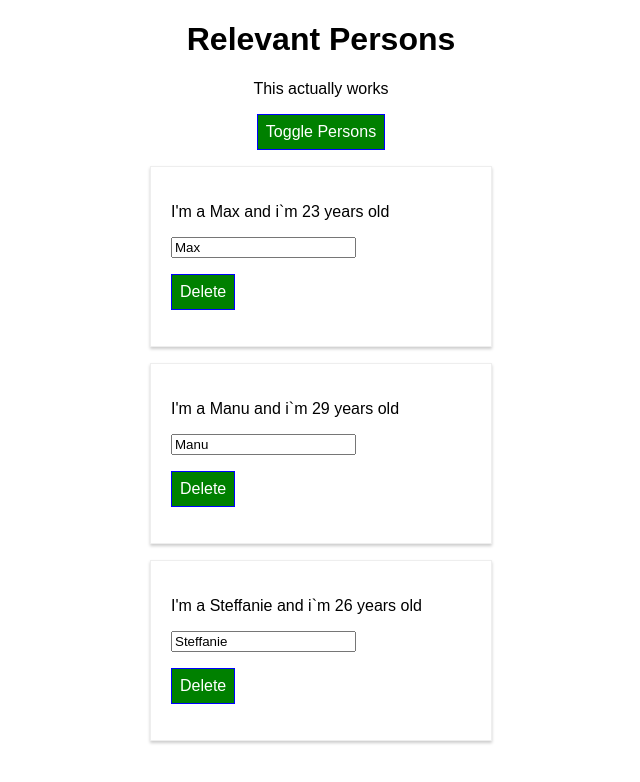
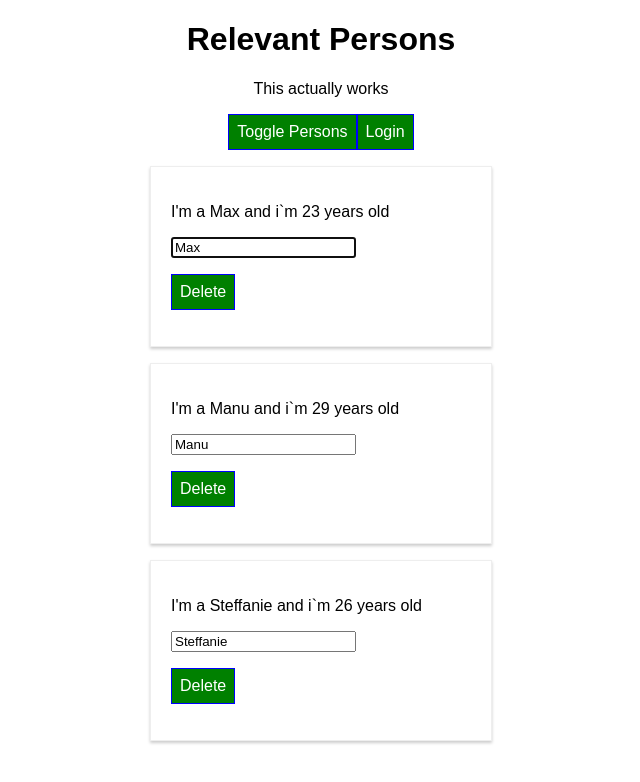
Before and after one commit to iYegor/react_tutorial, a React (Create React App) app in the folder udemy-react-guide/: page / in a window 1280 px wide. Shown: the top 782 px of the page, without its empty margins (319-959 px from the left). Built offline with nearby package versions, Linux system fonts and the light colour scheme.

Commit message:
Added global context

```diff
--- a/udemy-react-guide/src/components/Cockpit/Cockpit.js
+++ b/udemy-react-guide/src/components/Cockpit/Cockpit.js
@@ -5,6 +5,7 @@ const cockpit = (props) => (
         <h1>{props.appTitle}</h1>
         <p>This actually works</p>
         <button onClick={props.clicked}>Toggle Persons</button>
+        <button onClick={props.login}>Login</button>
     </>
 );
 
--- a/udemy-react-guide/src/components/Persons/Person/Person.js
+++ b/udemy-react-guide/src/components/Persons/Person/Person.js
@@ -1,18 +1,45 @@
-import React, {Component} from 'react'
-import styles from './Person.module.css'
+import React, {Component} from 'react';
+import { AuthContext } from "../../../containers/App";
+import PropTypes from 'prop-types';
+import styles from './Person.module.css';
 
 class Person extends Component {
+    constructor(props) {
+        super(props);
+        this.inputElement = React.createRef();
+    }
+
+    componentDidMount() {
+        if (this.props.position === 0) {
+            this.inputElement.current.focus();
+        }
+    }
+
     render() {
         return (
             <div className={styles.Person}>
+                <AuthContext.Consumer>
+                    {auth => auth ? <p>authenticated</p> : null}
+                </AuthContext.Consumer>
                 <p>I'm a {this.props.name} and i`m {this.props.age} years old</p>
-                <input type="text" onChange={this.props.changed} value={this.props.name}/>
+
+                <input type="text"
+                       ref={this.inputElement}
+                       onChange={this.props.changed}
+                       value={this.props.name}/>
                 <p>
                     <button onClick={this.props.deletePerson}>Delete</button>
                 </p>
             </div>
         )
     }
+}
+
+Person.propTypes = {
+    age: PropTypes.number,
+    name: PropTypes.string,
+    changed: PropTypes.func,
+    deletePerson: PropTypes.func
 };
 
 export default Person;
--- a/udemy-react-guide/src/components/Persons/Persons.js
+++ b/udemy-react-guide/src/components/Persons/Persons.js
@@ -9,6 +9,7 @@ const persons = (props) => (
                     key={person.id}
                     name={person.name}
                     age={person.age}
+                    position={index}
                     deletePerson={() => props.clicked(index)}
                     changed={(event) => props.changed(event, person.id)}
                 />
--- a/udemy-react-guide/src/containers/App.js
+++ b/udemy-react-guide/src/containers/App.js
@@ -3,27 +3,18 @@ import styles from './App.module.css';
 import Persons from '../components/Persons/Persons';
 import Cockpit from '../components/Cockpit/Cockpit';
 
+export const AuthContext = React.createContext(false);
+
 class App extends Component {
-    constructor(props) {
-        super(props);
-        console.log('[App.js] inside constructor', props);
-        this.state = {
+    state = {
         persons: [
             {id: 'asdas1', name: 'Max', age: 23},
             {id: '2dasdada', name: 'Manu', age: 29},
             {id: '3adasdas', name: 'Steffanie', age: 26}
         ],
-            showPersons: true
+        showPersons: true,
+        authenticated: false
     };
-    }
-
-    componentWillMount() {
-        console.log('[App.js] inside componentWillMount');
-    }
-
-    componentDidMount() {
-        console.log('[App.js] inside componentDidMount');
-    }
 
     deletePersonHandler = (index) => {
         const persons = [...this.state.persons];
@@ -48,6 +39,12 @@ class App extends Component {
         })
     };
 
+    loginHandler = () => {
+        this.setState({
+            authenticated: true
+        })
+    };
+
     render() {
         console.log('[App.js] inside render');
         return (
@@ -55,12 +52,15 @@ class App extends Component {
                 <Cockpit
                     appTitle={this.props.title}
                     clicked={this.togglePersonsHandler}
+                    login={this.loginHandler}
                 />
+                <AuthContext.Provider value={this.state.authenticated}>
                     <Persons
                         persons={this.state.showPersons ? this.state.persons : []}
                         clicked={this.deletePersonHandler}
                         changed={this.nameChangeHandler}
                     />
+                </AuthContext.Provider>
             </div>
         );
     }
```
Lines whose indentation alone changed are shown as unchanged.
